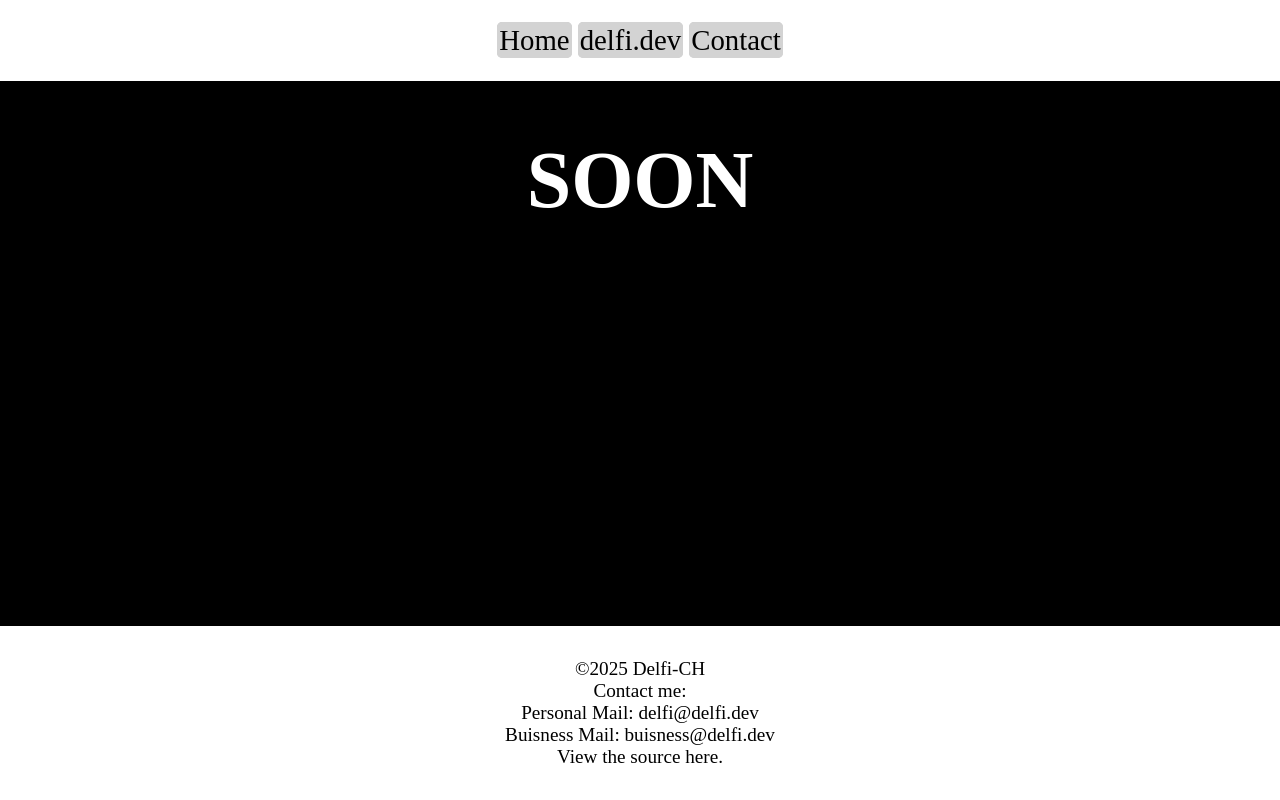
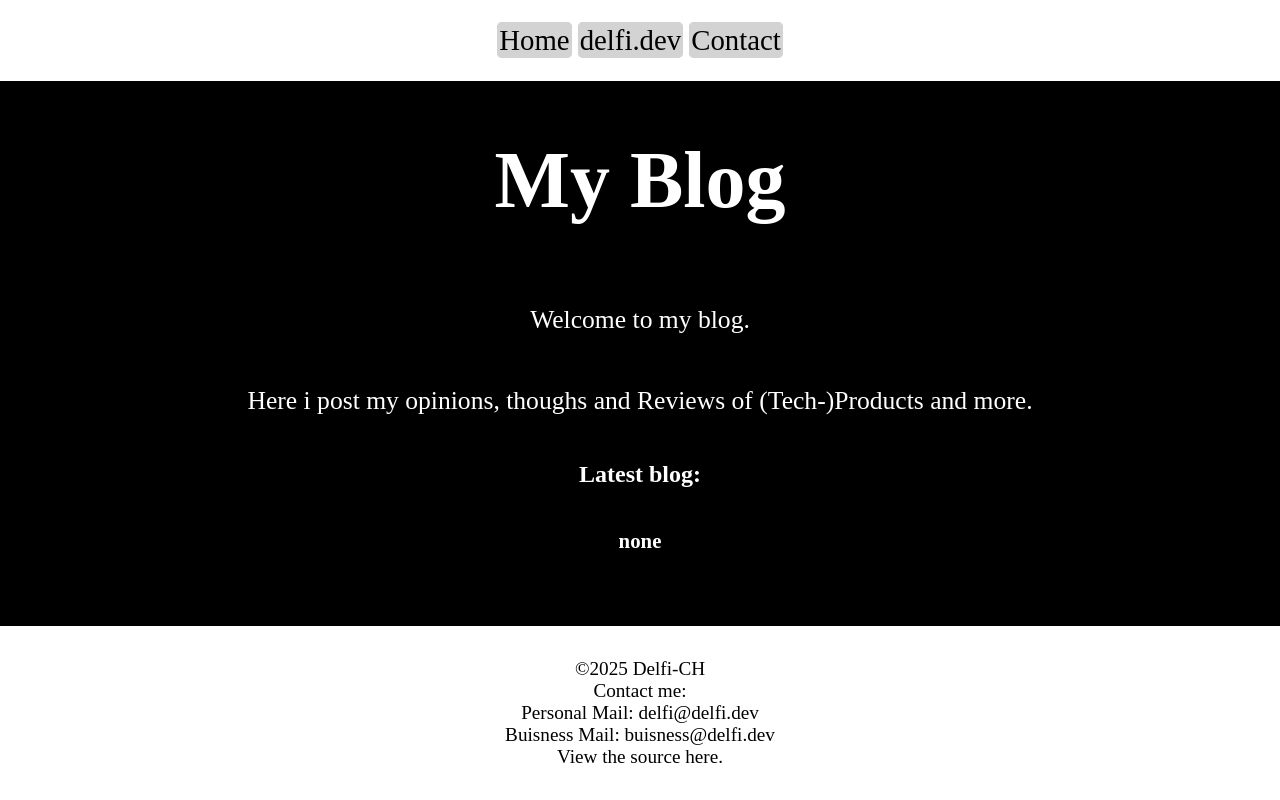
Before and after one commit to delfi-website/blog, a plain HTML site: page docs/index.html in a window 1280 px wide. Drawn offline with Linux system fonts and the light colour scheme.

Commit message:
added content to index

```diff
--- a/docs/index.html
+++ b/docs/index.html
@@ -14,7 +14,12 @@
         <li><a href="https://delfi.dev/contact.html">Contact</a></li>
       </ul>
     </header>
-            <h1>SOON</h1>
+            <h1>My Blog</h1>
+            <p>Welcome to my blog.</p>
+            <p>Here i post my opinions, thoughs and Reviews of (Tech-)Products and more.</p>
+
+            <h2>Latest blog:</h2>
+            <h3>none</h3>
     <footer>
       <ul>
           <li>©2025 Delfi-CH</li>
```
